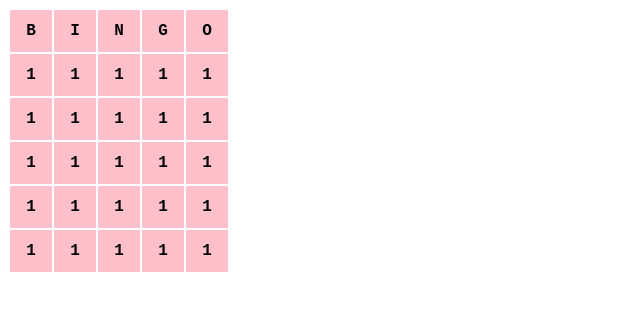
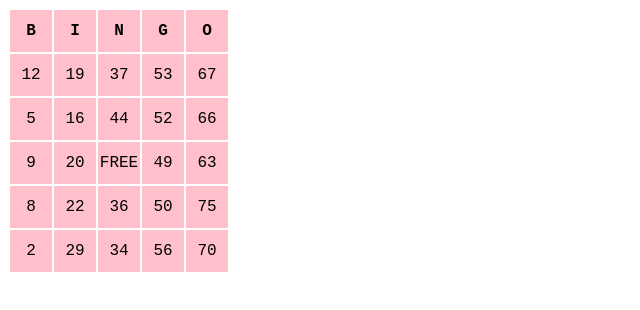
Before and after one commit to mkmy1123/JS-practice, a plain HTML site: page MyBingo/index.html in a window 1280 px wide. Shown: the whole page, without its empty margins (0-640 px from the left). Drawn offline with Linux system fonts and the light colour scheme.

Commit message:
BingoLesson / FINISH basic card

```diff
--- a/MyBingo/index.html
+++ b/MyBingo/index.html
@@ -12,11 +12,6 @@
       <tr><th>B</th><th>I</th><th>N</th><th>G</th><th>O</th></tr>
     </thead>
     <tbody>
-      <tr><th>1</th><th>1</th><th>1</th><th>1</th><th>1</th></tr>
-      <tr><th>1</th><th>1</th><th>1</th><th>1</th><th>1</th></tr>
-      <tr><th>1</th><th>1</th><th>1</th><th>1</th><th>1</th></tr>
-      <tr><th>1</th><th>1</th><th>1</th><th>1</th><th>1</th></tr>
-      <tr><th>1</th><th>1</th><th>1</th><th>1</th><th>1</th></tr>
     </tbody>
   </table>
 
--- a/MyBingo/js/main.js
+++ b/MyBingo/js/main.js
@@ -32,5 +32,13 @@
     }
   }
 
-  console.table(bingo);
+  for (let row = 0; row < 5; row++) {
+    const tr = document.createElement('tr');
+    for (let col = 0; col < 5; col++) {
+      const td = document.createElement('td');
+      td.textContent = bingo[row][col];
+      tr.appendChild(td);
+    }
+    document.querySelector('tbody').appendChild(tr);
+  }
 }
```
